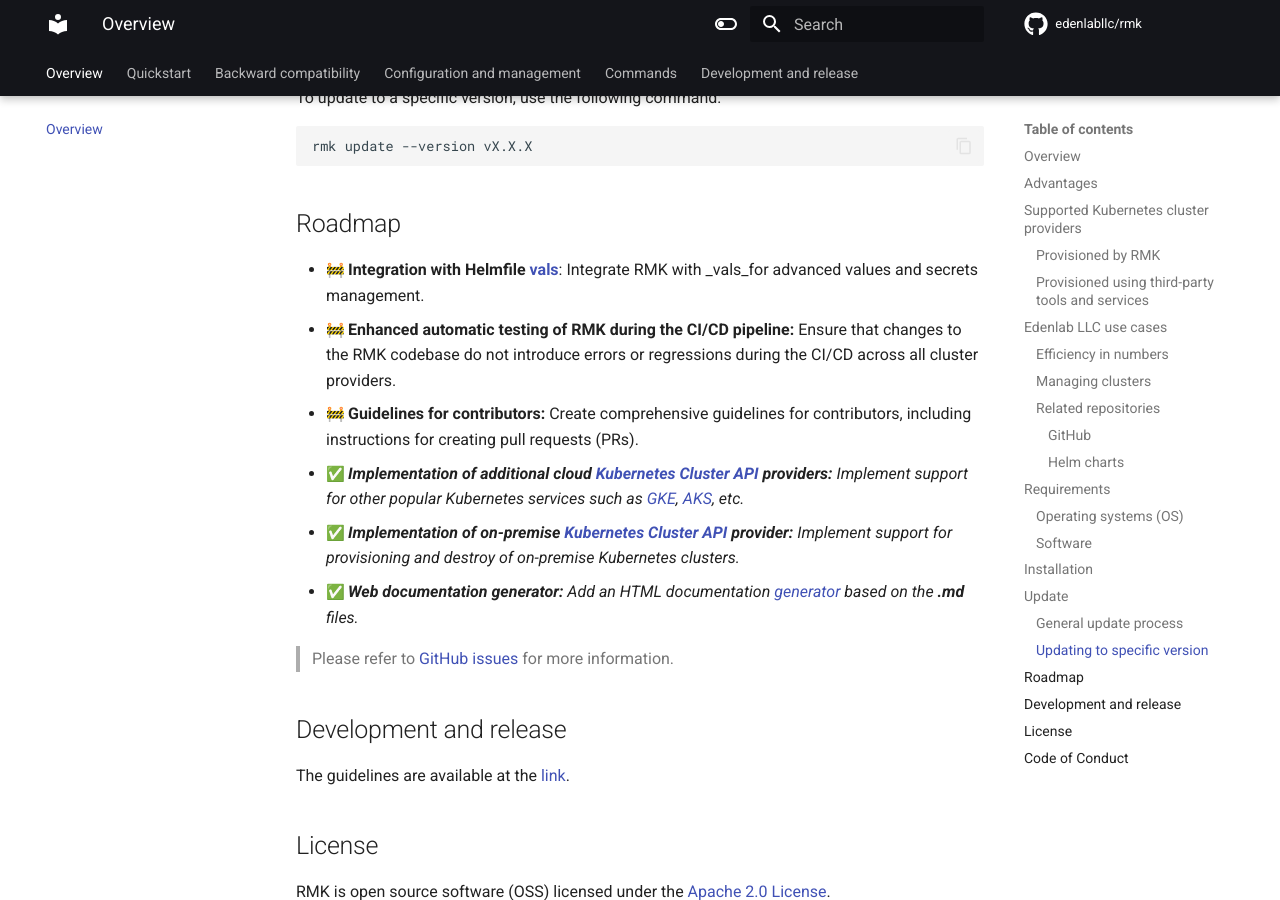
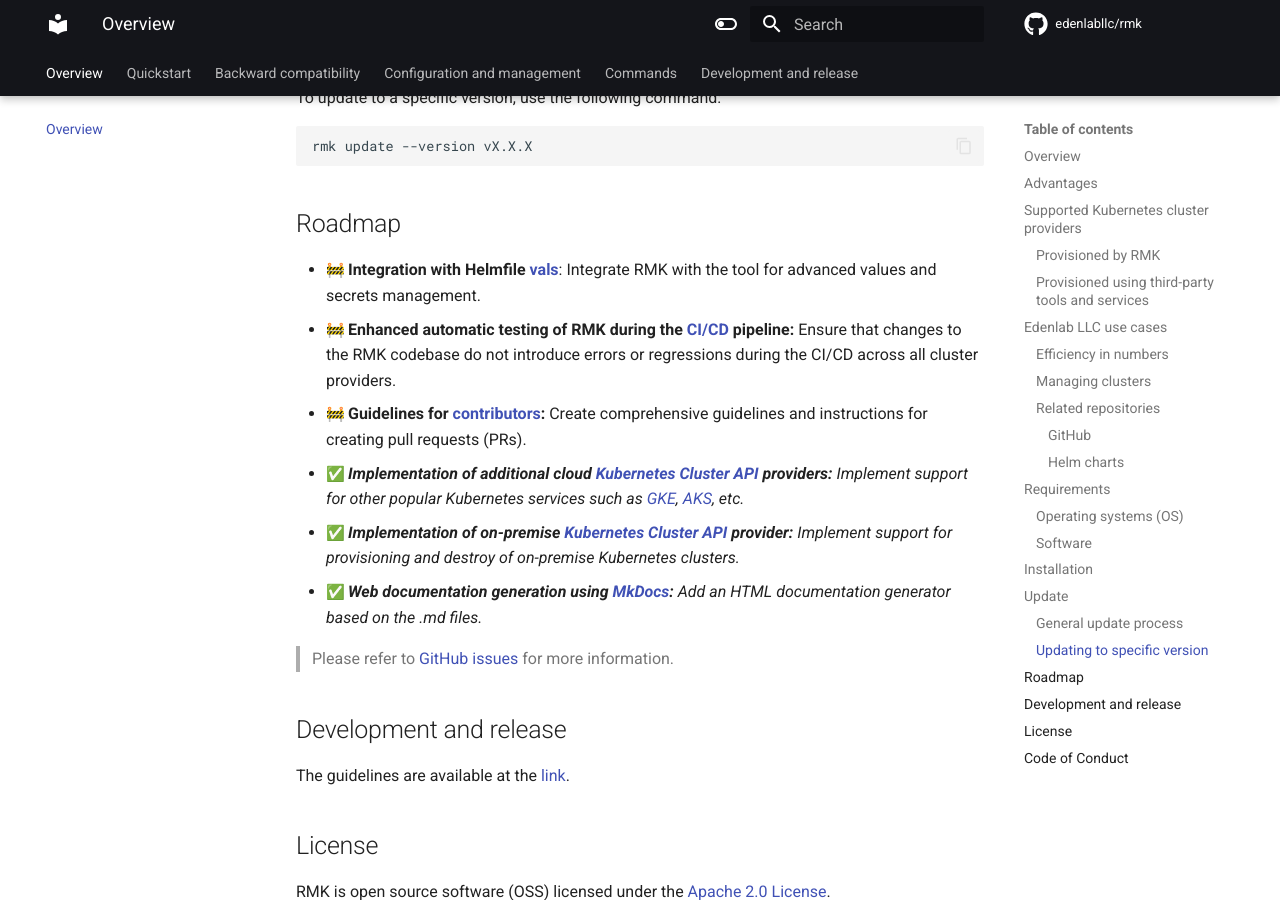
Before and after one commit to edenlabllc/rmk, an MkDocs documentation site: the page built from docs/index.md, in a window 1280 px wide and 900 px high, scrolled down 6854 px. Built offline with MkDocs 1.6.1 and Material for MkDocs 9.7.7, drawn with Linux system fonts in a browser that asks for light colours; emoji names are drawn with the system emoji font; comment, search, counter and statistics services are not loaded; the version menu is left out.

Commit message:
Improve Roadmap sections in README.md and index.md.

```diff
--- a/docs/index.md
+++ b/docs/index.md
@@ -285,13 +285,15 @@
 ## Roadmap
 
 - :construction:
-  **Integration with Helmfile [vals](https://github.com/helmfile/vals)**: Integrate RMK with _vals_for advanced values and secrets management.
+  **Integration with Helmfile [vals](https://github.com/helmfile/vals)**: Integrate RMK with the tool for advanced
+  values and secrets management.
 - :construction:
-  **Enhanced automatic testing of RMK during the CI/CD pipeline:** Ensure that changes to the RMK codebase
+  **Enhanced automatic testing of RMK during the [CI/CD](https://github.com/edenlabllc/rmk/actions) pipeline:**
+  Ensure that changes to the RMK codebase
   do not introduce errors or regressions during the CI/CD across all cluster providers.
 - :construction:
-  **Guidelines for contributors:** Create comprehensive guidelines for contributors, including instructions for
-  creating pull requests (PRs).
+  **Guidelines for [contributors](https://github.com/edenlabllc/rmk/pulls):**
+  Create comprehensive guidelines and instructions for creating pull requests (PRs).
 - :white_check_mark:
   _**Implementation of additional cloud [Kubernetes Cluster API](https://cluster-api.sigs.k8s.io/) providers:**
   Implement support for other popular Kubernetes services such as
@@ -301,8 +303,8 @@
   _**Implementation of on-premise [Kubernetes Cluster API](https://cluster-api.sigs.k8s.io/) provider:**
   Implement support for provisioning and destroy of on-premise Kubernetes clusters._
 - :white_check_mark:
-  _**Web documentation generator:** Add an HTML documentation [generator](https://www.mkdocs.org/)
-  based on the **.md** files._
+  _**Web documentation generation using [MkDocs](https://www.mkdocs.org/):** Add an HTML documentation generator
+  based on the .md files._
 
 > Please refer to [GitHub issues](https://github.com/edenlabllc/rmk/issues) for more information.
 
```
Also changed, not shown: README.md (+8 -6 lines).
